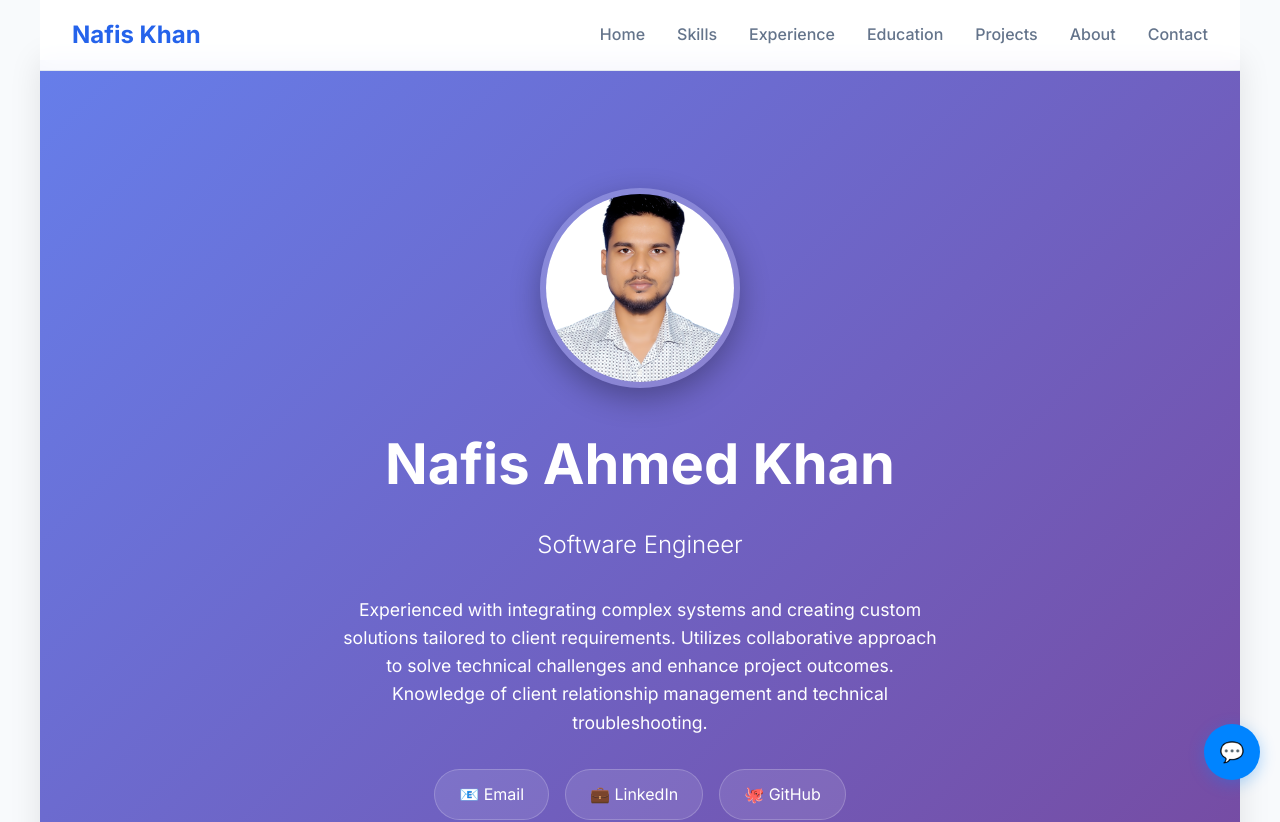
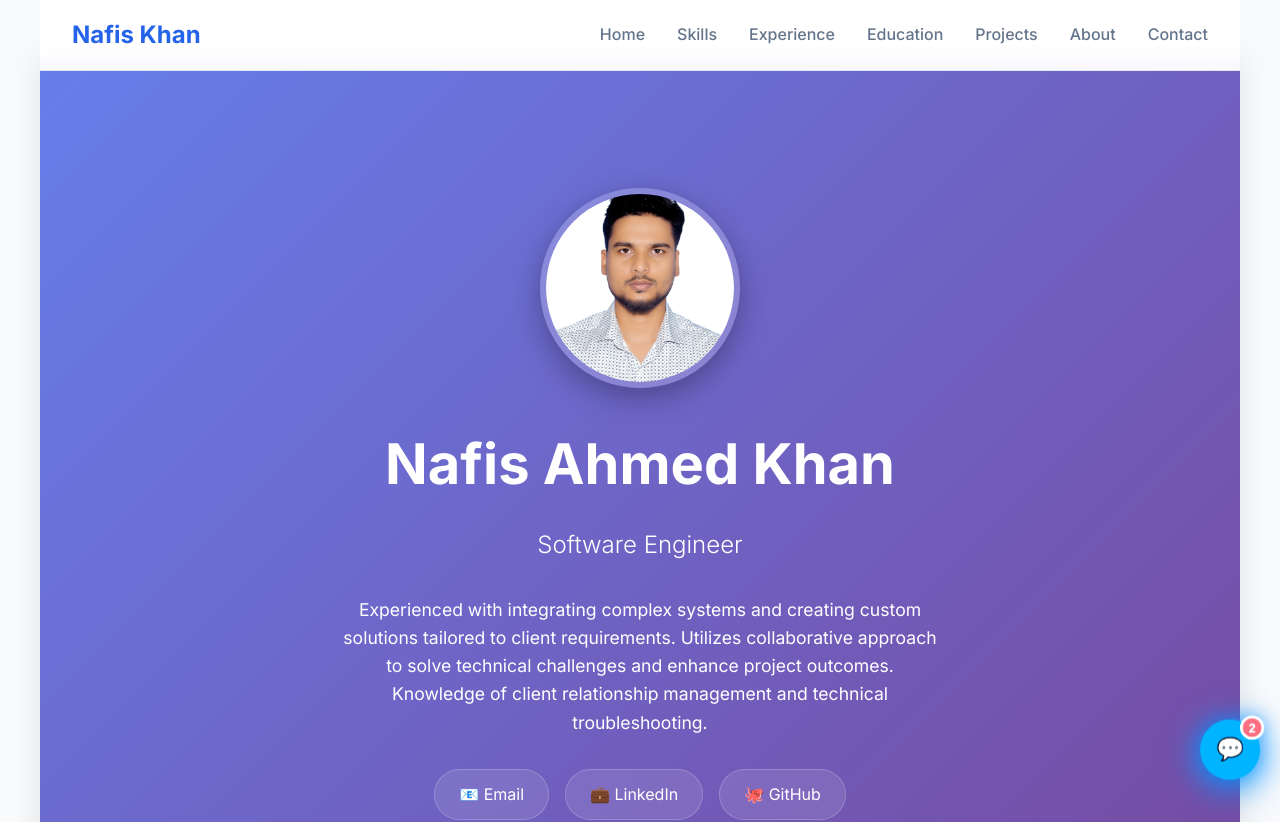
Before and after one commit to nafisahmedkhan9/myprofile, a React (Create React App) app: page / in a window 1280 px wide. Shown: the top 822 px of the page. Built offline with nearby package versions, Linux system fonts and the light colour scheme.

Commit message:
chat icon modified

```diff
--- a/src/components/NafisAIWidget.jsx
+++ b/src/components/NafisAIWidget.jsx
@@ -20,6 +20,8 @@ const NafisAIWidget = ({
 }) => {
   const [isOpen, setIsOpen] = useState(false);
   const [isLoading, setIsLoading] = useState(true);
+  const [notificationCount, setNotificationCount] = useState(1);
+  const [showNotification, setShowNotification] = useState(true);
   const iframeRef = useRef(null);
 
   // Handle iframe load
@@ -31,6 +33,12 @@ const NafisAIWidget = ({
   const toggleWidget = () => {
     console.log('🔄 Toggling widget. Current state:', isOpen, '→', !isOpen);
     setIsOpen(!isOpen);
+
+    // Hide notification when user opens the chat
+    if (!isOpen) {
+      setShowNotification(false);
+      setNotificationCount(0);
+    }
   };
 
   // Build iframe URL with query parameters
@@ -76,9 +84,23 @@ const NafisAIWidget = ({
       console.log('🧹 Cleaning up message listener');
       window.removeEventListener('message', handleMessage);
     };
-  }, []);
+   }, []);
 
-  // Seamless chat window styles (no card styling)
+   // Add notification cycling effect for more attraction
+   useEffect(() => {
+     if (!isOpen && showNotification) {
+       const interval = setInterval(() => {
+         setNotificationCount(prev => {
+           // Cycle through 1, 2, 3, then back to 1
+           return prev >= 3 ? 1 : prev + 1;
+         });
+       }, 4000); // Change every 4 seconds
+
+       return () => clearInterval(interval);
+     }
+   }, [isOpen, showNotification]);
+
+   // Seamless chat window styles (no card styling)
   const getPositionStyles = () => {
     const baseStyles = {
       zIndex: 1000,
@@ -129,7 +151,7 @@ const NafisAIWidget = ({
     }
   };
 
-  // Toggle button styles (modern chat button)
+  // Toggle button styles (animated notification-style chat button)
   const toggleButtonStyles = {
     position: 'fixed',
     bottom: position.includes('bottom') ? '20px' : 'auto',
@@ -140,17 +162,90 @@ const NafisAIWidget = ({
     color: 'white',
     border: 'none',
     borderRadius: '50%',
-    width: '56px',
-    height: '56px',
+    width: '60px',
+    height: '60px',
     cursor: 'pointer',
-    boxShadow: '0 4px 16px rgba(0, 132, 255, 0.3)',
+    boxShadow: '0 6px 20px rgba(0, 132, 255, 0.4)',
     display: 'flex',
     alignItems: 'center',
     justifyContent: 'center',
-    fontSize: '20px',
+    fontSize: '22px',
     zIndex: 1001,
     transition: 'all 0.3s ease',
   };
+
+  // Notification badge styles
+  const notificationBadgeStyles = {
+    position: 'absolute',
+    top: '-2px',
+    right: '-2px',
+    backgroundColor: '#ff4757',
+    color: 'white',
+    borderRadius: '50%',
+    width: '20px',
+    height: '20px',
+    fontSize: '10px',
+    fontWeight: 'bold',
+    display: 'flex',
+    alignItems: 'center',
+    justifyContent: 'center',
+    border: '2px solid white',
+    animation: 'badge-pulse 1.5s infinite',
+  };
+
+  // Add CSS animations via style tag for attractive notification button
+  const animationStyles = `
+    @keyframes pulse {
+      0% {
+        box-shadow: 0 6px 20px rgba(0, 132, 255, 0.4);
+        background-color: #0084ff;
+      }
+      50% {
+        box-shadow: 0 6px 35px rgba(0, 132, 255, 0.8);
+        background-color: #0099ff;
+      }
+      100% {
+        box-shadow: 0 6px 20px rgba(0, 132, 255, 0.4);
+        background-color: #0084ff;
+      }
+    }
+
+    @keyframes bounce {
+      0%, 20%, 50%, 80%, 100% { transform: translateY(0) scale(1); }
+      40% { transform: translateY(-10px) scale(1.05); }
+      60% { transform: translateY(-5px) scale(1.02); }
+    }
+
+    @keyframes badge-pulse {
+      0% {
+        transform: scale(1);
+        background-color: #ff4757;
+      }
+      50% {
+        transform: scale(1.3);
+        background-color: #ff6b7a;
+      }
+      100% {
+        transform: scale(1);
+        background-color: #ff4757;
+      }
+    }
+
+    @keyframes glow {
+      0%, 100% { filter: brightness(1); }
+      50% { filter: brightness(1.2) drop-shadow(0 0 10px rgba(0, 132, 255, 0.7)); }
+    }
+
+    .chat-button {
+      animation: pulse 2s infinite, bounce 4s infinite, glow 3s infinite !important;
+    }
+
+    .chat-button:hover {
+      transform: scale(1.15) !important;
+      box-shadow: 0 10px 30px rgba(0, 132, 255, 0.8) !important;
+      animation-play-state: paused !important;
+    }
+  `;
 
   // Loading spinner styles
   const loadingStyles = {
@@ -176,20 +271,28 @@ const NafisAIWidget = ({
 
   return (
     <>
-      {/* Toggle Button (only shown when chat is closed) */}
+      {/* Add CSS animations */}
+      <style>
+        {animationStyles}
+      </style>
+
+      {/* Animated Toggle Button with Notification (only shown when chat is closed) */}
       {showToggle && !isOpen && (
         <button
           onClick={toggleWidget}
           style={toggleButtonStyles}
-          title="Chat with Nafis"
-          aria-label="Open Chat"
-          onMouseOver={(e) => {
-            e.target.style.transform = 'scale(1.05)';
-          }}
-          onMouseOut={(e) => {
-            e.target.style.transform = 'scale(1)';
-          }}
+          className="chat-button"
+          title="💬 New message! Chat with Nafis's AI Assistant"
+          aria-label="Open Chat - You have new messages"
         >
+          {/* Dynamic Notification Badge */}
+          {showNotification && notificationCount > 0 && (
+            <div style={notificationBadgeStyles}>
+              {notificationCount}
+            </div>
+          )}
+
+          {/* Chat Icon */}
           💬
         </button>
       )}
```
